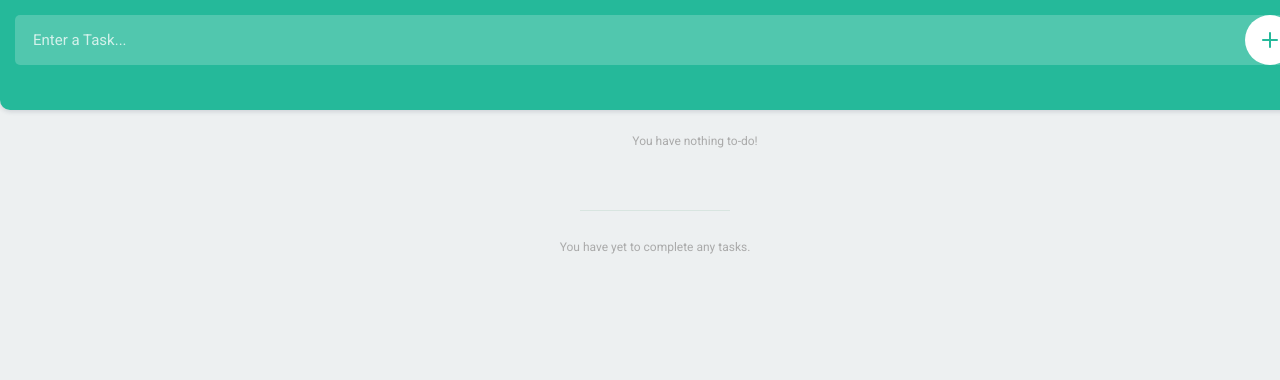
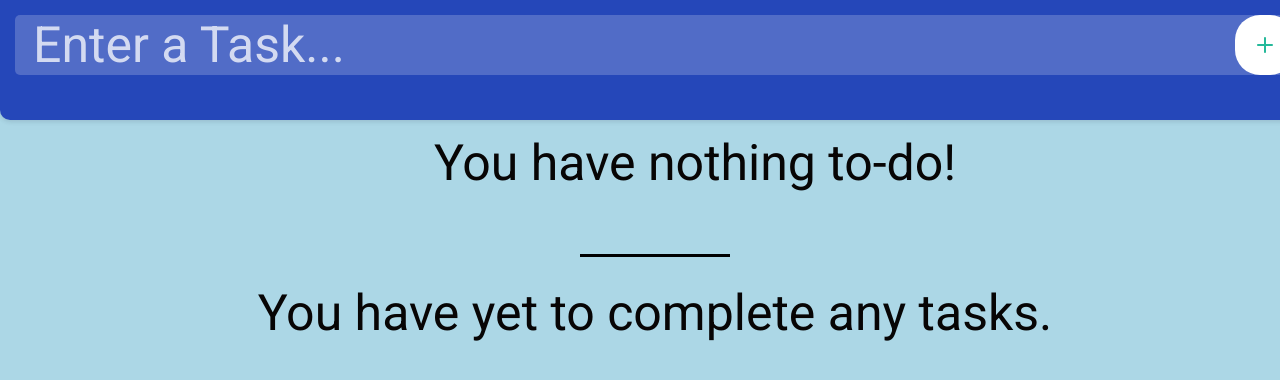
Before and after one commit to Jazzyspoon/js-todo-list-jp, a plain HTML site: page index.html in a window 1280 px wide. Shown: the top 380 px of the page. Drawn offline with Linux system fonts and the light colour scheme.

Commit message:
updated css appearances

```diff
--- a/css/style.css
+++ b/css/style.css
@@ -1,7 +1,7 @@
 @charset "UTF-8";
 
 body {
-  background: #edf0f1;
+  background: #acd7e6;
   padding: 80px 0 0 0;
 }
 
@@ -17,13 +17,13 @@ button {
 
 header {
   width: 100%;
-  height: 80px;
+  height: 90px;
   position: fixed;
   padding: 15px;
   top: 0;
   left: 0;
   z-index: 5;
-  background: #25b99a;
+  background: #2547b9;
   box-shadow: 0px 2px 4px rgba(44, 62, 80, 0.15);
   border-bottom-right-radius: 10px;
   border-bottom-left-radius: 10px;
@@ -31,10 +31,10 @@ header {
 
 header input {
   width: 100%;
-  height: 50px;
+  height: 60px;
   float: left;
   color: #fff;
-  font-size: 15px;
+  font-size: 50px;
   font-weight: 400;
   text-indent: 18px;
   padding: 0 60px 0 0;
@@ -64,8 +64,8 @@ header input::--ms-input-placeholder {
 }
 
 header button {
-  width: 50px;
-  height: 50px;
+  width: 60px;
+  height: 60px;
   position: absolute;
   top: 15px;
   right: 15px;
@@ -106,11 +106,11 @@ ul.todo {
 
 ul.todo li {
   width: 100%;
-  min-height: 50px;
+  min-height: 60px;
   float: left;
-  font-size: 14px;
+  font-size: 50px;
   font-weight: 500;
-  color: #444;
+  color: rgb(0, 0, 0);
   line-height: 22px;
   background: #fff;
   border-radius: 5px;
@@ -127,7 +127,7 @@ ul.todo li:last-of-type {
 
 ul.todo li .buttons {
   width: 100px;
-  height: 50px;
+  height: 600px;
   position: absolute;
   top: 0;
   right: 0;
@@ -150,7 +150,7 @@ ul.todo li .buttons button {
 ul.todo li .buttons button:last-of-type:before {
   content: "";
   width: 1px;
-  height: 30px;
+  height: 40px;
   background: #edf0f1;
   position: absolute;
   top: 10px;
@@ -158,8 +158,8 @@ ul.todo li .buttons button:last-of-type:before {
 }
 
 ul.todo li .buttons button svg {
-  width: 22px;
-  height: 22px;
+  width: 30px;
+  height: 30px;
   position: absolute;
   top: 50%;
   left: 50%;
@@ -194,7 +194,7 @@ ul.todo li .buttons button svg .fill {
 }
 
 ul.todo li .buttons button.remove svg .fill {
-  fill: #c0cecb;
+  fill: #191b1b;
 }
 
 ul.todo li .buttons button.remove:hover svg .fill {
@@ -213,8 +213,8 @@ ul.todo#completed {
 ul.todo#completed:before {
   content: "";
   width: 150px;
-  height: 1px;
-  background: #d8e5e0;
+  height: 3px;
+  background: #000000;
   position: absolute;
   top: 30px;
   left: 50%;
@@ -235,6 +235,6 @@ ul.todo#completed:after {
   width: 100%;
   display: block;
   text-align: center;
-  font-size: 12px;
-  color: #aaa;
+  font-size: 50px;
+  color: rgb(7, 5, 5);
 }
--- a/index.html
+++ b/index.html
@@ -1,24 +1,37 @@
 <!DOCTYPE html>
 <html lang="en">
-
   <head>
-    <meta charset="utf-8">
+    <meta charset="utf-8" />
     <title>a to-do list app</title>
-    <link href="https://fonts.googleapis.com/css2?family=Roboto:wght@400;500;700&display=swap" rel="stylesheet">
-    <link rel="stylesheet" type="text/css" href="css/reset.min.css">
-    <link rel="stylesheet" type="text/css" href="css/style.css">
-
+    <link
+      href="https://fonts.googleapis.com/css2?family=Roboto:wght@400;500;700&display=swap"
+      rel="stylesheet"
+    />
+    <link rel="stylesheet" type="text/css" href="css/reset.min.css" />
+    <link rel="stylesheet" type="text/css" href="css/style.css" />
   </head>
 
   <body>
     <header>
-        <input type="text" placeholder="Enter a Task..." id="item">
+      <input type="text" placeholder="Enter a Task..." id="item" />
       <button id="add">
-            <svg version="1.1" id="Layer_1" xmlns="http://www.w3.org/2000/svg" xmlns:xlink="http://www.w3.org/1999/xlink"
-                x="0px" y="0px" viewBox="0 0 16 16" style="enable-background:new 0 0 16 16;" xml:space="preserve">
+        <svg
+          version="1.1"
+          id="Layer_1"
+          xmlns="http://www.w3.org/2000/svg"
+          xmlns:xlink="http://www.w3.org/1999/xlink"
+          x="0px"
+          y="0px"
+          viewBox="0 0 16 16"
+          style="enable-background: new 0 0 16 16"
+          xml:space="preserve"
+        >
           <g>
-                    <path class="fill" d="M16,8c0,0.5-0.5,1-1,1H9v6c0,0.5-0.5,1-1,1s-1-0.5-1-1V9H1C0.5,9,0,8.5,0,8s0.5-1,1-1h6V1c0-0.5,0.5-1,1-1
-    			s1,0.5,1,1v6h6C15.5,7,16,7.5,16,8z" />
+            <path
+              class="fill"
+              d="M16,8c0,0.5-0.5,1-1,1H9v6c0,0.5-0.5,1-1,1s-1-0.5-1-1V9H1C0.5,9,0,8.5,0,8s0.5-1,1-1h6V1c0-0.5,0.5-1,1-1
+    			s1,0.5,1,1v6h6C15.5,7,16,7.5,16,8z"
+            />
           </g>
         </svg>
       </button>
@@ -33,5 +46,4 @@
     <!--Javascript-->
     <script src="js/main.js"></script>
   </body>
-
 </html>
```
Also changed, not shown: js/main.js (+1 -13 lines). Lines whose indentation alone changed are shown as unchanged.
